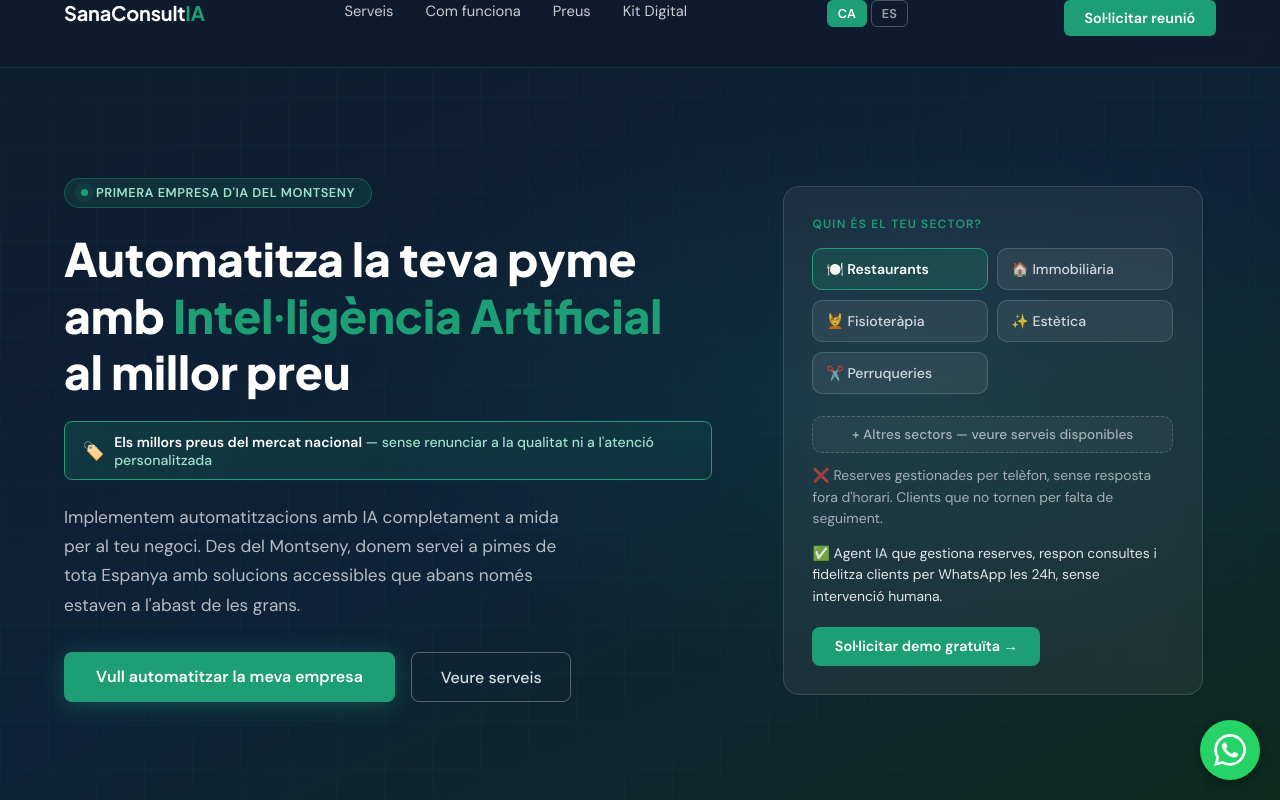
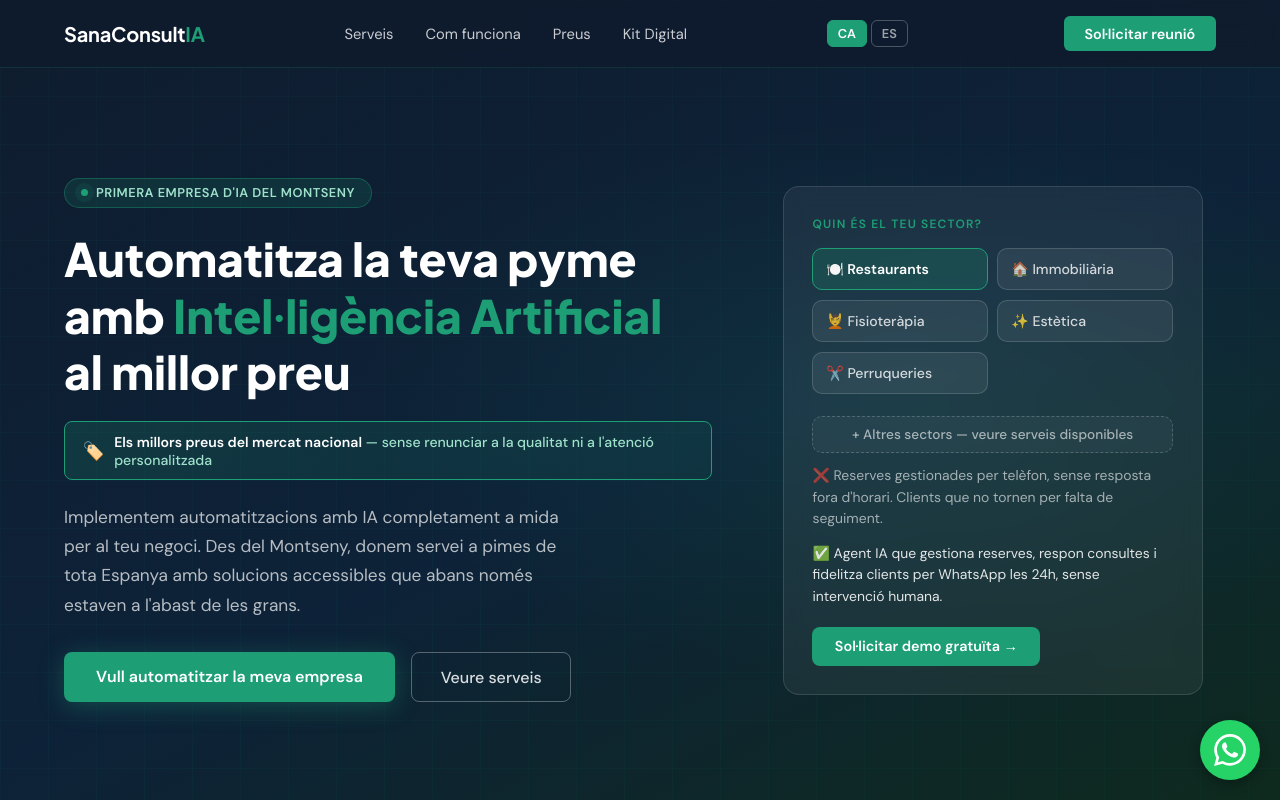
Before and after one commit to sanaconsultia/sanaconsultia, a plain HTML site: page index.html in a window 1280 px wide. Shown: the top 800 px of the page. Drawn offline with Linux system fonts and the light colour scheme.

Commit message:
Centra verticalmente el contenido del menu (logo, enlaces, boton) dentro de la barra de navegacion, antes quedaba pegado arriba

```diff
--- a/index.html
+++ b/index.html
@@ -134,7 +134,7 @@
   /* ─── NAV ─── */
   nav {
     position: fixed; top: 0; left: 0; right: 0; z-index: 100;
-    display: flex; align-items: flex-start; justify-content: space-between;
+    display: flex; align-items: center; justify-content: space-between;
     padding: 0 5%;
     height: 68px;
     background: rgba(15,28,46,.82);
```
